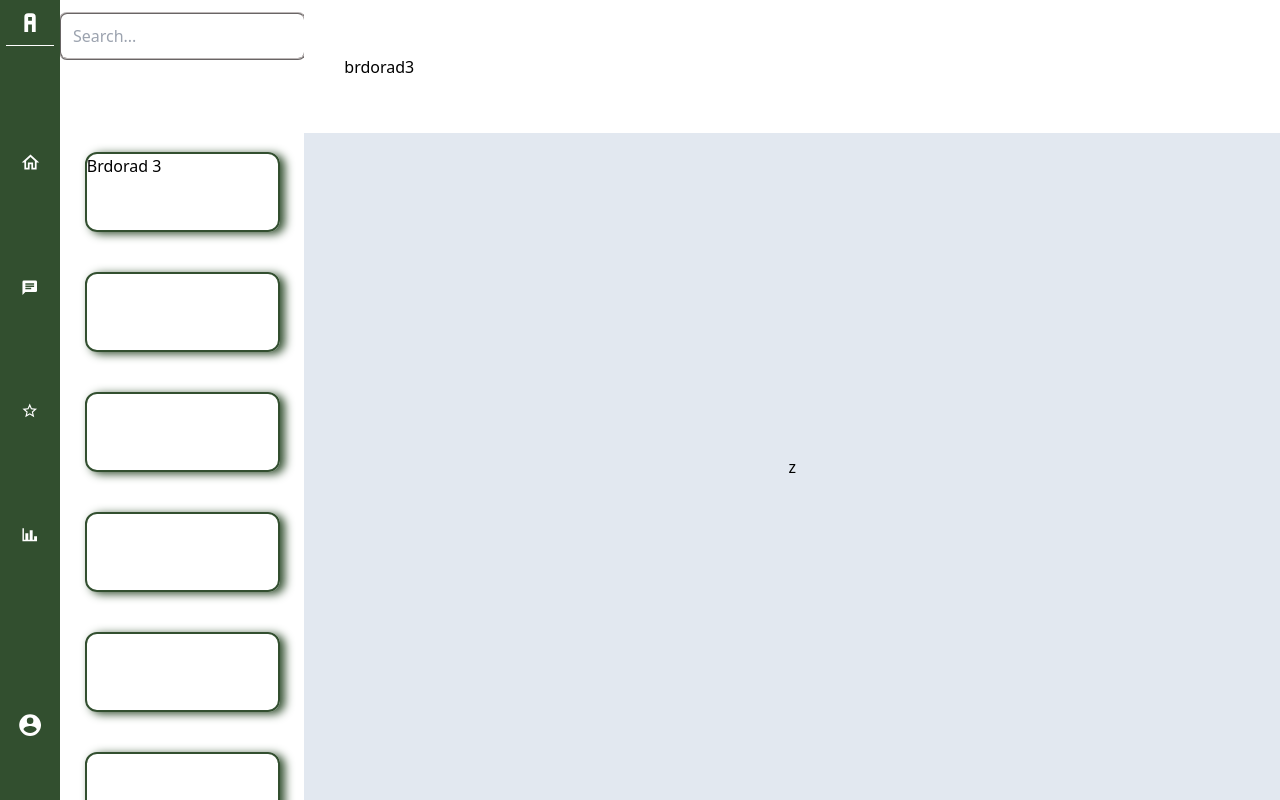
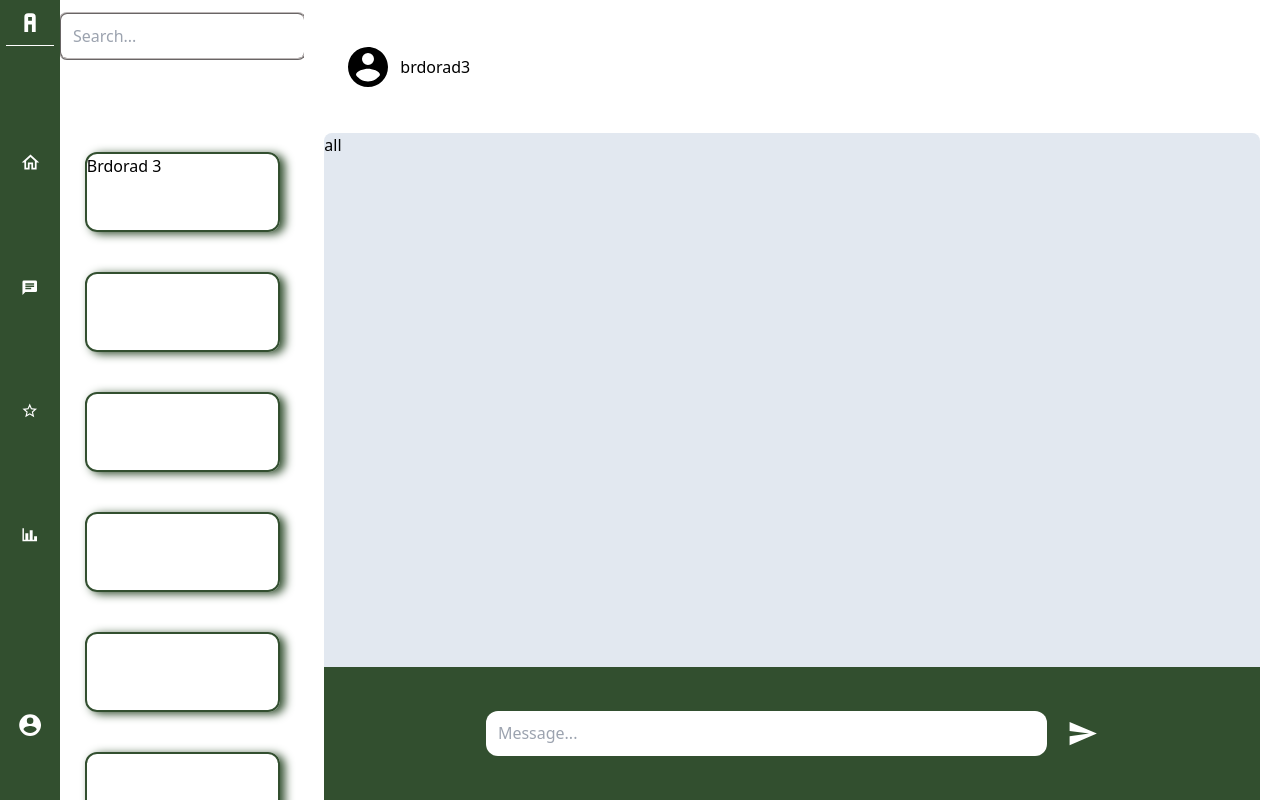
Before and after one commit to brdorad3/MessagingApp, a React (Vite) app in the folder client/: page / in a window 1280 px wide. Built offline with nearby package versions, Linux system fonts and the light colour scheme.

Commit message:
front done

```diff
--- a/client/src/chat.tsx
+++ b/client/src/chat.tsx
@@ -1,15 +1,22 @@
-
+import Icon from '@mdi/react';
+import { mdiSend } from '@mdi/js';
+import { mdiAccountCircle } from '@mdi/js';
 
 function Chat(){
 
 
     return (
         <div className="w-full h-screen">
-        <div className="h-1/6 flex items-center pl-10">
+        <div className="h-1/6 flex items-center pl-10 gap-2">
+        <Icon path={mdiAccountCircle} color="black" size={2}/>
         <p>brdorad3</p>
         </div>
-        <div className="h-5/6 flex items-center justify-center bg-slate-200">
-<p>z</p>
+        <div className="h-5/6 flex flex-col items-center justify-center bg-slate-200 mx-5 rounded-lg">
+        <div className="w-full h-4/5">all</div>
+        <div className="w-full h-1/5 bg-kombu flex items-center justify-center gap-5">
+            <input type="text" placeholder="Message..." className="w-3/5 h-1/3 rounded-xl pl-3" />
+            <Icon path={mdiSend} size={1.3} color={"white"} />
+        </div>
         </div>
         </div>
     )
```
